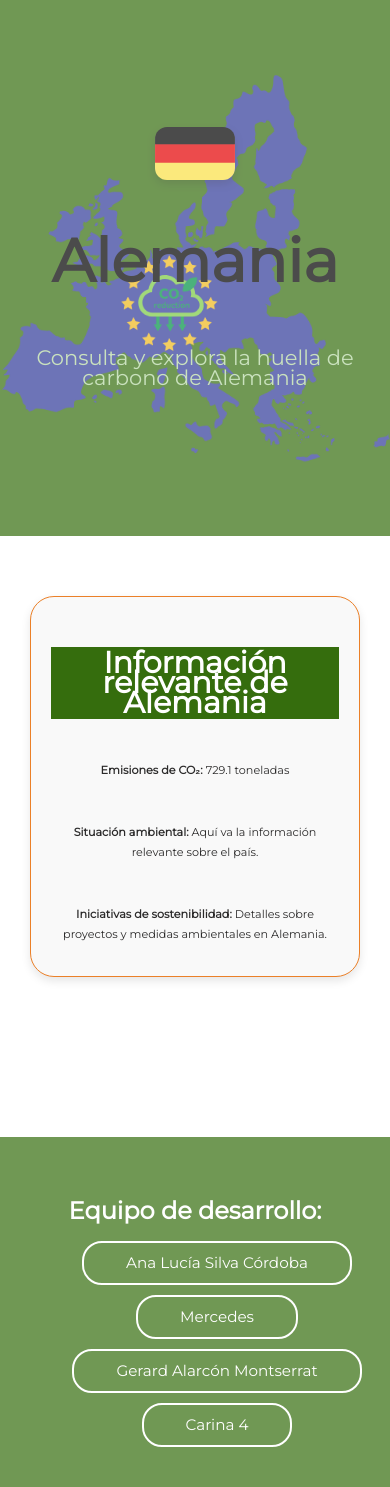
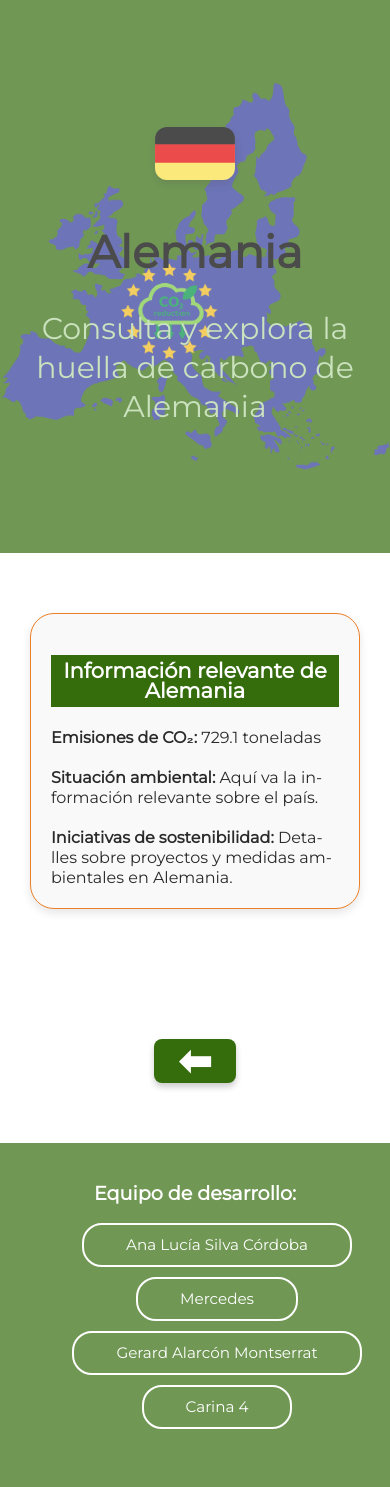
Before and after one commit to alusilcof5/eu_emisions, a Flask app: page /country/de in a window 390 px wide. After the commit the page ends 1429 px from the top, so only its background shows below. Run offline with Flask 3, Linux system fonts and the light colour scheme.

Commit message:
Fix:Styles and adding return botton

```diff
--- a/static/css/country_details.css
+++ b/static/css/country_details.css
@@ -41,6 +41,31 @@ h3 {
   font-size: 1em;
 }
 
+.button__container {
+  display: flex;
+  justify-content: center;
+  margin-top: 30px;
+}
+
+.btn {
+  background-color: #356d0d; /* Verde suave */
+  color: white;
+  padding: 12px 24px;
+  text-decoration: none;
+  border: none;
+  border-radius: 8px;
+  font-size: 2.5rem;
+  font-weight: bold;
+  box-shadow: 0 4px 6px rgba(0, 0, 0, 0.2);
+  transition: background-color 0.3s ease;
+}
+
+.btn:hover {
+  background-color: #5da22c;
+  cursor: pointer;
+}
+
+
 /* Responsive para móviles */
 @media (max-width: 768px) {
   .header__flag {
@@ -76,8 +101,10 @@ h3 {
   }
 
   h3 {
-    font-size: 1em;
+    font-size: 0.7em;
     padding: 6px;
   }
+
+
 }
 }
--- a/static/css/style.css
+++ b/static/css/style.css
@@ -10,7 +10,7 @@ body {
 
 }
 
-h1, h2 p {
+h1, h2, p {
     margin: 0;
     word-break: break-word;
     overflow-wrap: break-word;
@@ -19,8 +19,11 @@ h1, h2 p {
 
 }
 
+
+
 h2 {
-    font-size: 50px;
+    font-size: 150px;
+    opacity: 1;
 }
 
 h3 {
@@ -33,6 +36,8 @@ h3 {
 
 .paragraph {
     color: #b4d6a3;
+    opacity: 1;
+    line-height: 1.3;
 }
 
 h1 {
@@ -78,6 +83,7 @@ main {
     text-align: center;
     margin-bottom: 100px;
     color: #fff
+
 }
 
 .list {
@@ -229,14 +235,16 @@ main {
     }
 
     .header h1 {
-        font-size: 2em;
+        font-size: 1.5em;
+        color: black;
+        opacity: 1;
     }
 
     .header p {
         font-size: 0.6m;
     }
 
-    footer__team p {
+    .footer__team p {
         font-size: 1.2rem;
     }
 
@@ -258,14 +266,15 @@ main {
     }
 
         h1 {
-            font-size: 1.5em;
+            font-size: 1em;
             text-align: center;
+            color: black;
+            opacity: 0;
         }
 
         h2 {
             font-size: 1em;
             text-align: center;
-        }
 
         p {
             font-size: 0.7em;
@@ -276,4 +285,11 @@ main {
             max-width: 100%;
             padding: 0 10px;
         }
+
+        .main__title {
+            font-size: x-large;
+
+        }
+
 }
+}
--- a/templates/country_details.html
+++ b/templates/country_details.html
@@ -24,9 +24,15 @@
         <p><strong>Situación ambiental:</strong> Aquí va la información relevante sobre el país.</p>
         <p><strong>Iniciativas de sostenibilidad:</strong> Detalles sobre proyectos y medidas ambientales en {{ country.name }}.</p>
       </div>
+
+      <!-- Botón de regreso -->
     </section>
   </main>
-
+  <div class="button__container">
+    <a href="/" class="btn" title="Volver">
+      &#11013;
+    </a>
+  </div>
   <footer class="footer">
     <div class="footer__team">
       <p>Equipo de desarrollo:</p>
--- a/templates/index.html
+++ b/templates/index.html
@@ -13,7 +13,7 @@
 <body>
   <header class="header">
     <div class="header__text">
-      <h2>Emisiones de CO₂ por país en Europa</h2>
+      <h1>Emisiones de CO₂ por país en Europa</h2>
       <p class="paragraph">Consulta y compara la huella de carbono de los países europeos</p>
     </div>
   </header>
@@ -48,8 +48,5 @@
   </footer>
 </body>
 </html>
-
-
-
 </body>
 </html>
```
Also changed, not shown: README.md.
